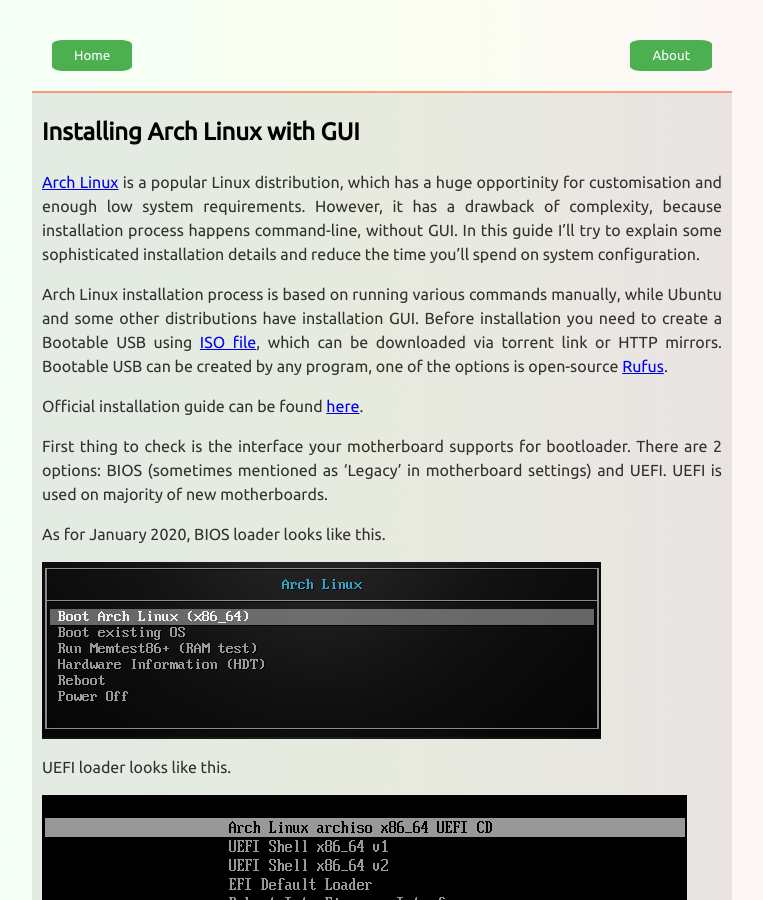
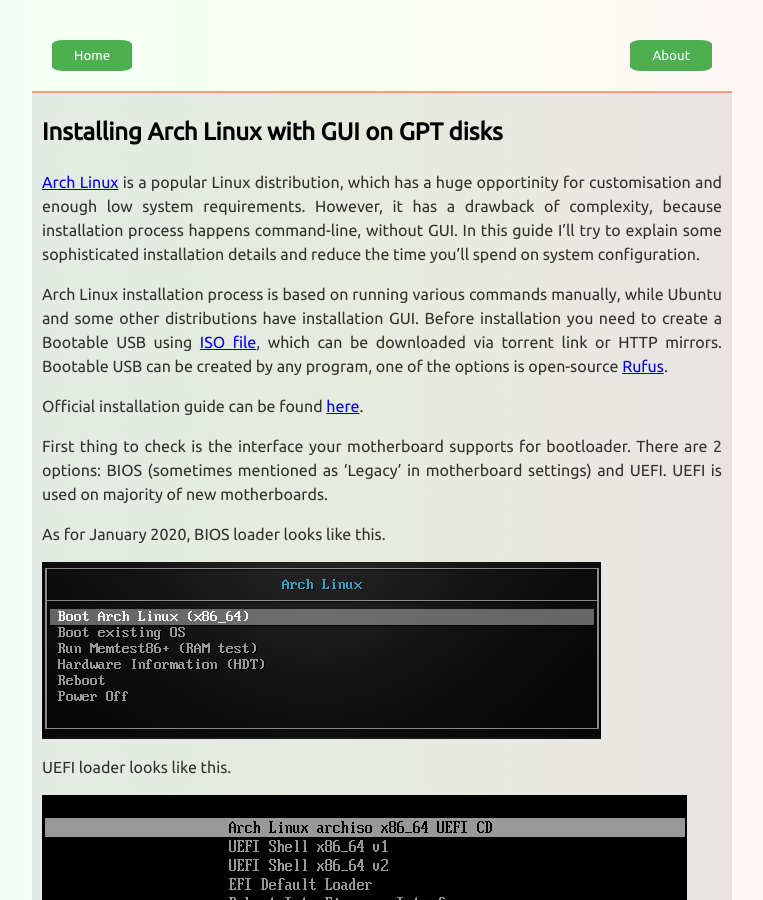
Before and after one commit to sashabrava/sashabrava.github.io, a Jekyll site: the page built from _posts/2020-01-04-installing-arch-gui.markdown, in a window 1280 px wide and 900 px high. Shown: the whole window, without its empty margins (258-1021 px from the left). Built offline with Jekyll 4.4.1, drawn with Linux system fonts in a browser that asks for light colours; comment, search, counter and statistics services are not loaded.

Commit message:
Update 2020-01-04-installing-arch-gui.markdown
Edited title

```diff
--- a/_posts/2020-01-04-installing-arch-gui.markdown
+++ b/_posts/2020-01-04-installing-arch-gui.markdown
@@ -1,6 +1,6 @@
 ---
 layout: article
-title:  "Installing Arch Linux with GUI"
+title:  "Installing Arch Linux with GUI on GPT disks"
 date:  2020-01-04 15:05:00 +0100
 categories: [linux, arch]
 description: "Guide how to install Arch Linux with GUI."
```
